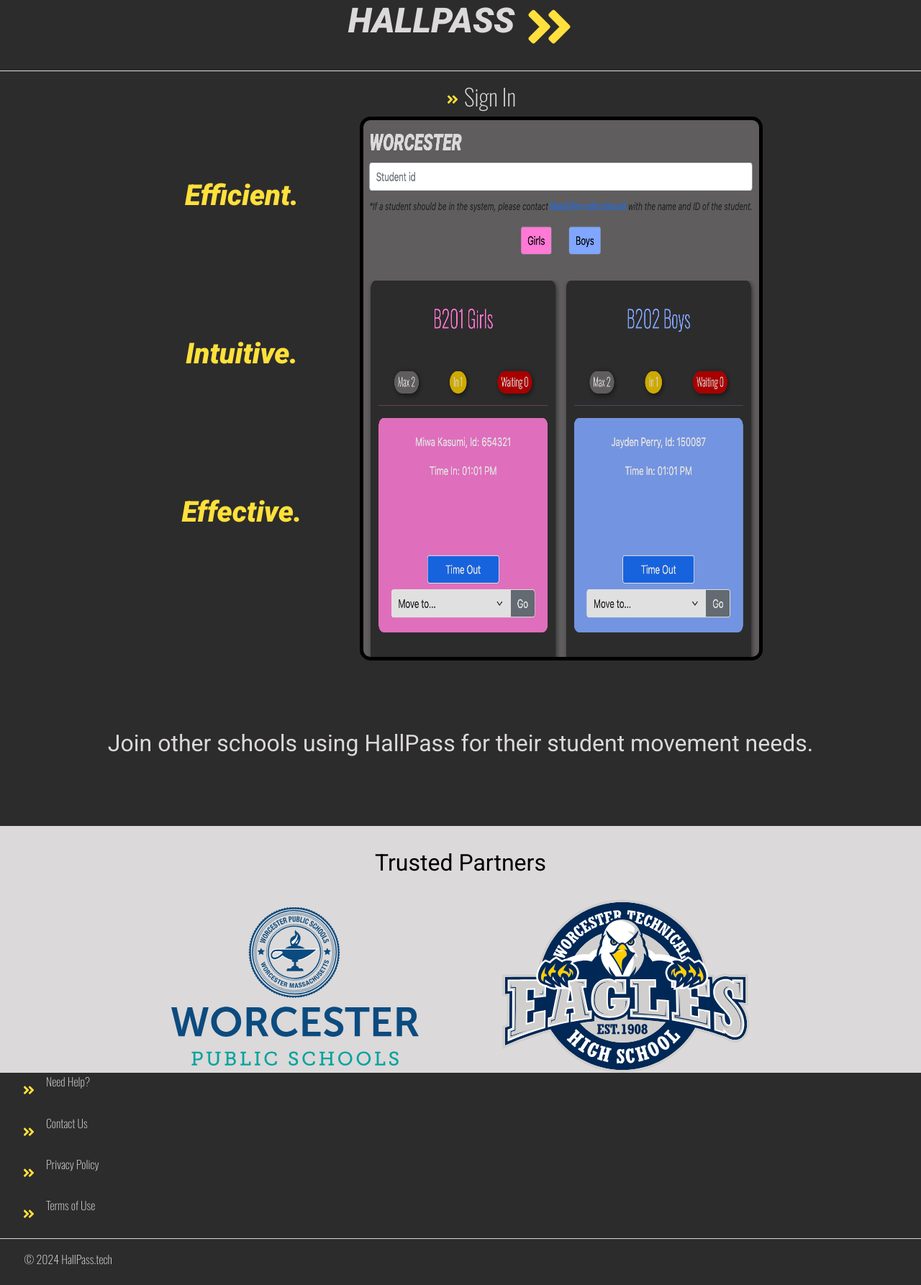
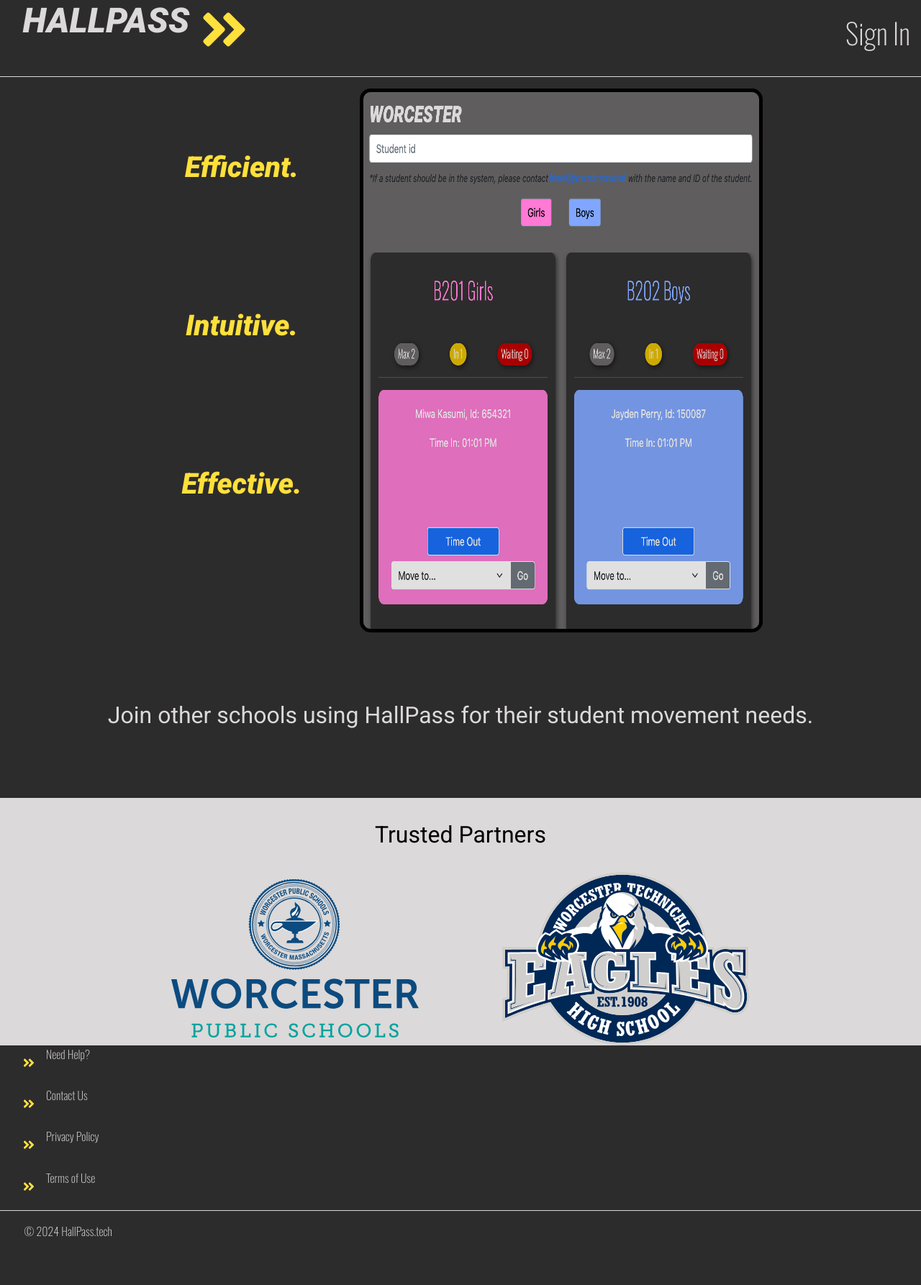
Before and after one commit to worcestertechnicalhighschool/hallpass, a Django app: page / in a window 1280 px wide. Shown: the whole page at 72% size. After the commit the page ends 1719 px from the top, so only its background shows below. Run offline with Django 4.2, Linux system fonts and the light colour scheme; style sheets or scripts are compiled from the project's sources; some libraries are stand-ins or nearby versions.

Commit message:
Front Page Final

```diff
--- a/hallpass/passes/static/scss/hallpass/pages/front-page.scss
+++ b/hallpass/passes/static/scss/hallpass/pages/front-page.scss
@@ -1,6 +1,11 @@
 .front-page {
   background-color: #2D2C2C;
+
+
+
+
   text-align: center;
+
   padding-bottom: 0.5em;
 
   .preview-img{
@@ -32,12 +37,26 @@
 
   .front-page-header {
     display: flex;
-    justify-content: center;
+    justify-content: flex-end;
+
     gap: 1em;
     svg {
       margin-bottom: 0.5em;
       width: 10em;
     }
+    .sign{
+      display: flex;
+      justify-content: flex-end;
+      padding: 15px;
+      font-size: 40px;
+      color: $primary;
+      margin-left: 20em;
+
+    }
+
+
+
+
   }
 
   .flex-container {
--- a/hallpass/passes/templates/pages/front_page.html
+++ b/hallpass/passes/templates/pages/front_page.html
@@ -4,6 +4,7 @@
 {% block content %}
 
 <div class="front-page">
+{% if not request.user.is_authenticated %}
 <header>
     <div class="front-page-header">
     <h1>HALLPASS</h1>
@@ -29,45 +30,18 @@
           class="fa-primary"
         ></path>
       </g>
+
     </svg>
+    <a class="sign" href="{% url 'sign_in' %}" >Sign In</a>
     </div>
     <hr>
     <div class="flex-container">
-        <div class="format">
 
 
     </div>
-    <div class="format">
-        <svg
-        aria-hidden="true"
-        focusable="false"
-        data-prefix="fad"
-        data-icon="angle-double-right"
-        role="img"
-        xmlns="http://www.w3.org/2000/svg"
-        viewBox="0 0 448 512"
-        class="svg-inline--fa fa-angle-double-right fa-w-14 fa-5x"
-        >
-      <g class="fa-group">
-        <path
-          fill="currentColor"
-          d="M224 273L88.37 409a23.78 23.78 0 0 1-33.8 0L32 386.36a23.94 23.94 0 0 1 0-33.89l96.13-96.37L32 159.73a23.94 23.94 0 0 1 0-33.89l22.44-22.79a23.78 23.78 0 0 1 33.8 0L223.88 239a23.94 23.94 0 0 1 .1 34z"
-          class="fa-secondary"
-        ></path>
-        <path
-          fill="currentColor"
-          d="M415.89 273L280.34 409a23.77 23.77 0 0 1-33.79 0L224 386.26a23.94 23.94 0 0 1 0-33.89L320.11 256l-96-96.47a23.94 23.94 0 0 1 0-33.89l22.52-22.59a23.77 23.77 0 0 1 33.79 0L416 239a24 24 0 0 1-.11 34z"
-          class="fa-primary"
-        ></path>
-      </g>
-    </svg>
 
-        <h2>Sign In</h2>
-    </div>
-    </div>
-
-
-</header>
+  </header>
+  {% endif %}
 
   <div class="preview-img">
 
@@ -96,6 +70,7 @@
 
 
     </div>
+    {% if not request.user.is_authenticated %}
     <div class="footer-content">
 
     <ul>
@@ -210,6 +185,7 @@
     <hr>
     <p class="copyright">&copy; {% now 'Y' %} HallPass.tech</p>
 </div>
+{% endif %}
 
 
 
```
Also changed, not shown: hallpass/passes/static/images/chevron.svg (added).
